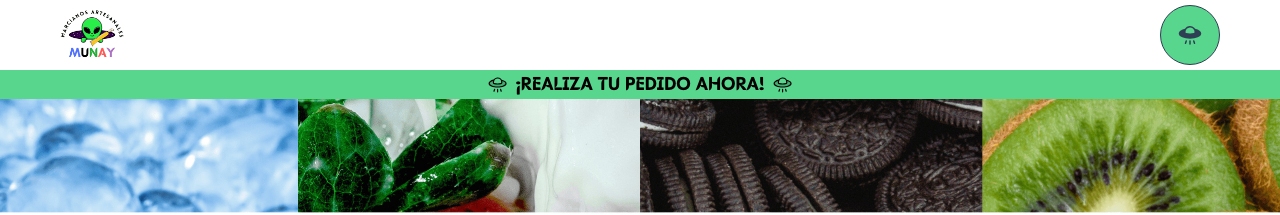
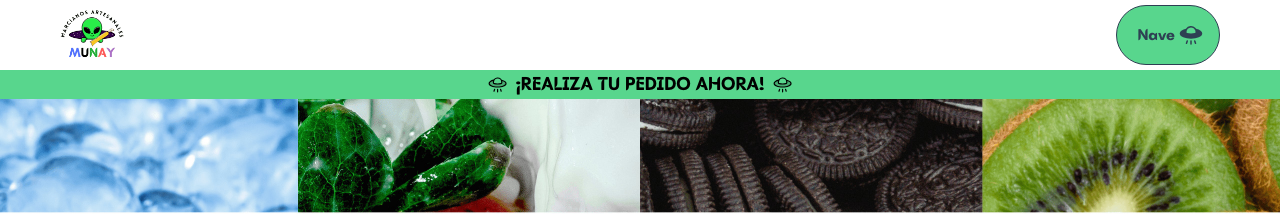
Before and after one commit to KleibertM/munayappStore, a React (Vite) app: page / in a window 1280 px wide. Shown: the top 215 px of the page. Built offline with nearby package versions, Linux system fonts and the light colour scheme.

Commit message:
boton de cart mejor identifaco

```diff
--- a/src/component/sidebar/BtnSidebar.jsx
+++ b/src/component/sidebar/BtnSidebar.jsx
@@ -22,15 +22,18 @@
             <Tooltip label={'Nave de compras'} placement={'left'} >
             <Button
             h={['40px', '60px']}
-            w={['40px', '60px']}
+            w={'max-content'}
             position={'relative'} marginY={1} justifyContent={'center'} alignContent={'center'}
             borderRadius={50}
             bg={' #58D68D'}
             color={'#2E4053'}
             border={'1px solid #2E4053'}
             name='menu lateral'
+            gap={1}
+            fontFamily={'munayTitle'}
             >
                 <Text>{nameRoute}</Text>
+                <Text>Nave</Text>
                 <Text fontSize={'1.5rem'}>{icon}</Text>
                 <Text h={['10px', '20px']} w={['10px', '20px']} position={'absolute'} bg='red' borderRadius={50} display={cart.length ? 'block' : 'none'} top={'0'} right={'0'} fontSize={['.5rem', '1rem']} color={'#FFF'}
 
```
